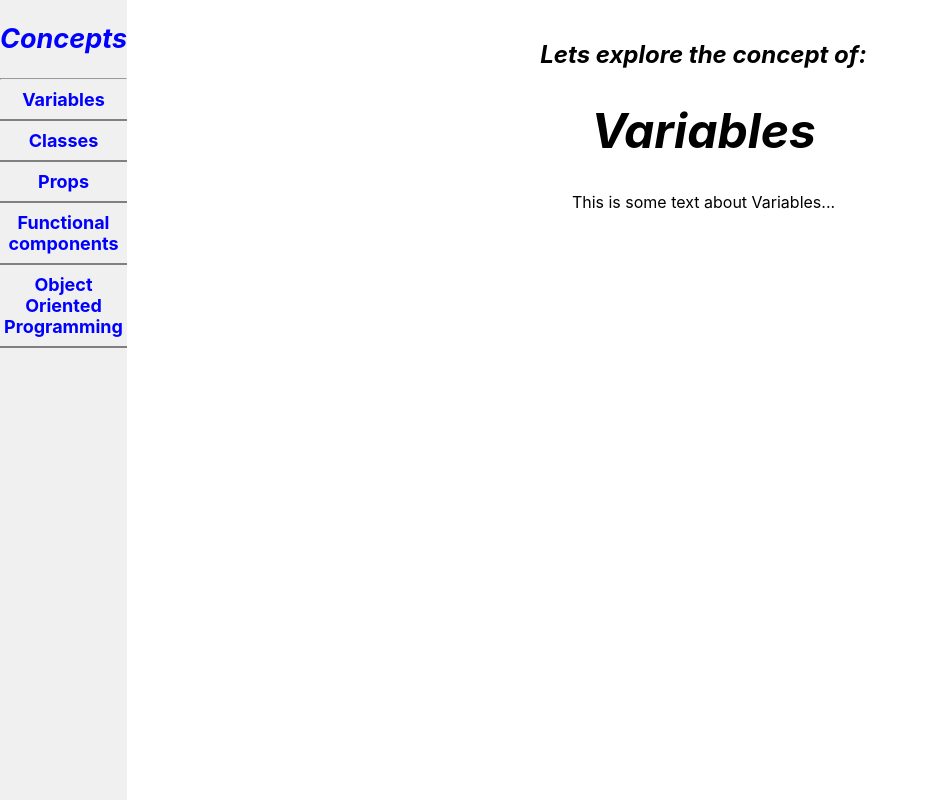
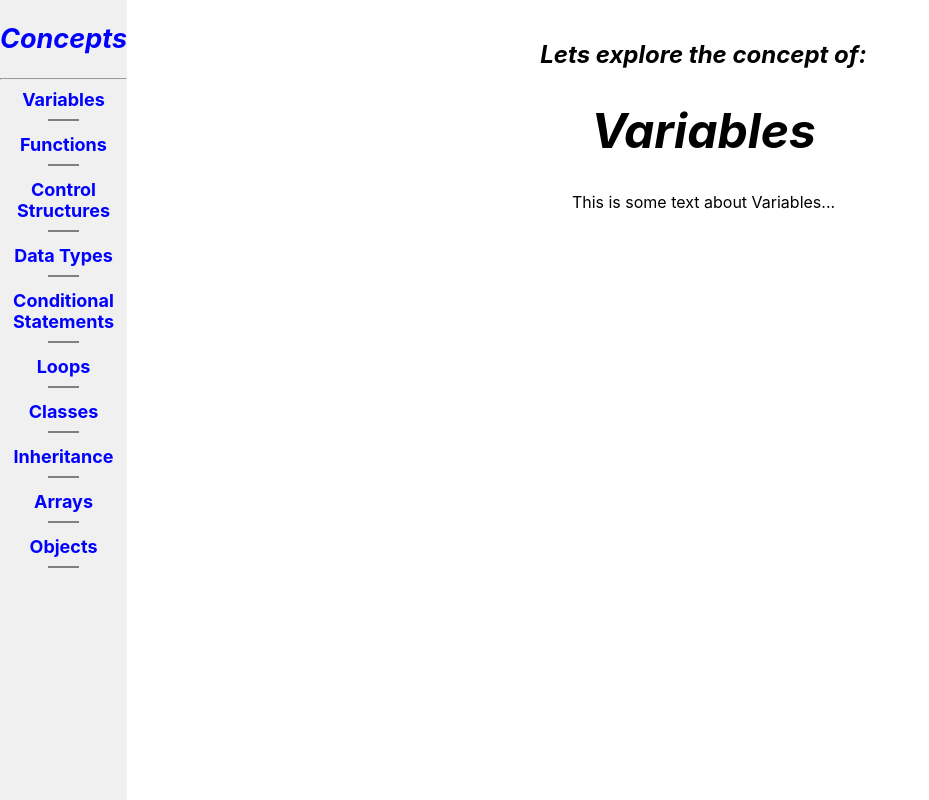
Before and after one commit to Silfr-Coder/244001-Paul-InteractiveGlossary-, a React (Create React App) app in the folder interactiveglossary/: page / in a window 1280 px wide. Shown: the whole page, without its empty margins (0-929 px from the left). Built offline with nearby package versions, Linux system fonts and the light colour scheme.

Commit message:
Revert to working app
Reverted to working app plus changed name of function for handling onClick as we dont have buttons now

```diff
--- a/interactiveglossary/src/App.js
+++ b/interactiveglossary/src/App.js
@@ -1,15 +1,23 @@
 import { useState } from "react";
-import Buttons from "./Components/Buttons";
+import HandleTopicClick from "./Components/HandleTopicClick";
 import "./Components/InteractiveGlossaryStyles.css";
 import Topics from "./Components/Topics";
 
 function App() {
   const [topics, setTopics] = useState([
     new Topics("Variables", "This is some text about Variables..."),
+    new Topics("Functions", "This is some text on Functions."),
+    new Topics("Control Structures", "This is some text on Control Structures"),
+    new Topics("Data Types", "Here is some text on Data Types"),
+    new Topics(
+      "Conditional Statements",
+      "Here is some text on Conditional Statements"
+    ),
+    new Topics("Loops", "Here is some text on Loops"),
     new Topics("Classes", "This is some text about Classes..."),
-    new Topics("Props", "Here's some text on props"),
-    new Topics("Functional components", "Here's some text about "),
-    new Topics("Object Oriented Programming", "This is some text on OOP"),
+    new Topics("Inheritance", "Here's some text on Inheritance..."),
+    new Topics("Arrays", "Here's some text about Arrays"),
+    new Topics("Objects", "This is some text on Objects"),
   ]);
 
   const [currentTopic, setCurrentTopic] = useState(0);
@@ -24,6 +32,8 @@ function App() {
         <div className="topic-column">
           <h2>Concepts</h2>
           <hr></hr>
+          {/* include index to allow map to loop through and pass current topic to
+          handle click event */}
           {topics.map((topic, index) => {
             return (
               <li
--- a/interactiveglossary/src/Components/InteractiveGlossaryStyles.css
+++ b/interactiveglossary/src/Components/InteractiveGlossaryStyles.css
@@ -11,25 +11,33 @@
 }
 
 .h-line {
+  width: 25%;
   height: 2px;
   border-width: 0;
   color: gray;
   background-color: gray;
 }
 
-.button-link-column:hover {
-  color: darkmagenta;
-  box-shadow: 20px black;
-  opacity: 50%;
+.list {
+  width: auto;
+  background-color: #f0f0f0;
 }
 
 .button-link-column {
-  width: auto;
+  display: inline-block;
+  width: 100%;
   height: auto;
   position: relative;
   text-align: center;
   align-items: center;
   background-color: #f0f0f0;
+}
+
+.button-link-column:hover {
+  color: darkmagenta;
+  box-shadow: 20px black;
+  opacity: 50%;
+  cursor: pointer;
 }
 
 .topic-column {
--- a/interactiveglossary/src/Components/Topics.js
+++ b/interactiveglossary/src/Components/Topics.js
@@ -1,5 +1,6 @@
 export default class Topics {
   constructor(title, topicText) {
+    // this.id = id;
     this.title = title;
     this.topicText = topicText;
   }
```
Also changed, not shown: interactiveglossary/src/Components/HandleTopicClick.jsx (renamed from interactiveglossary/src/Components/Buttons.jsx).
